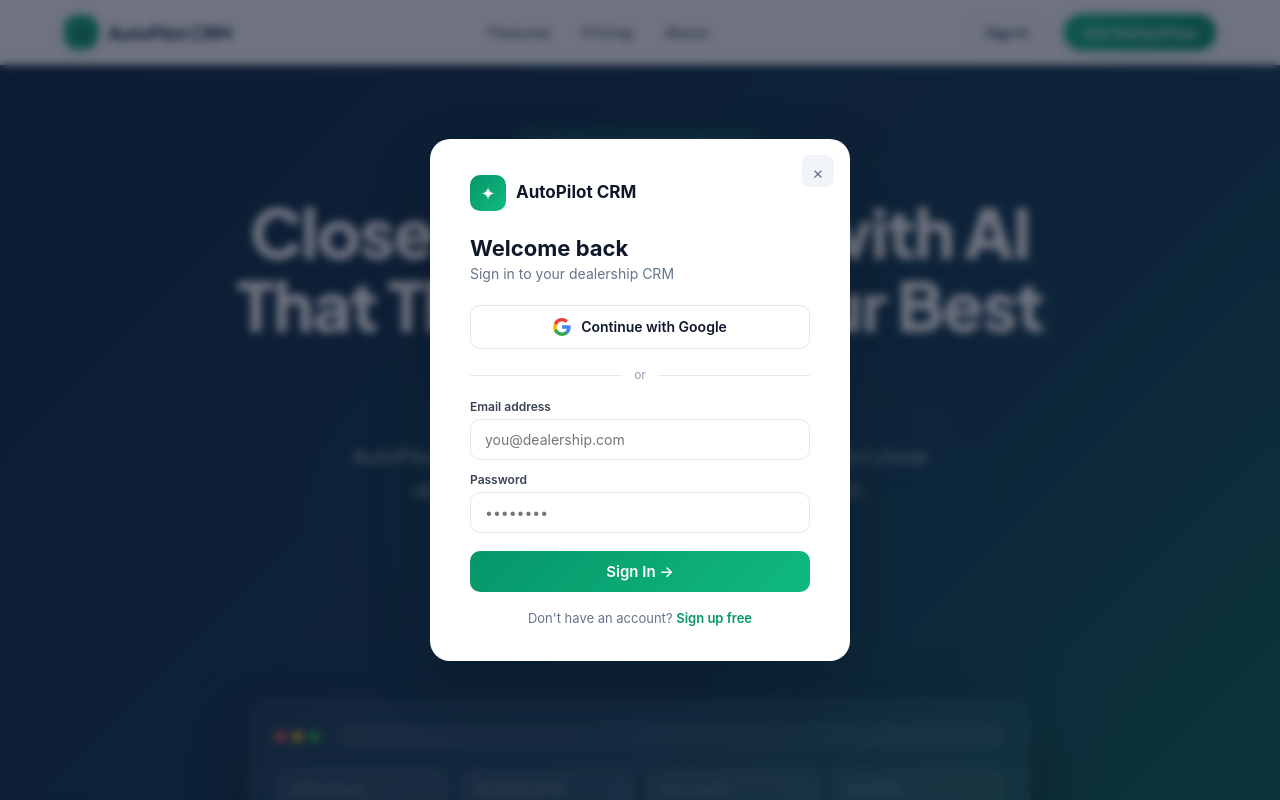
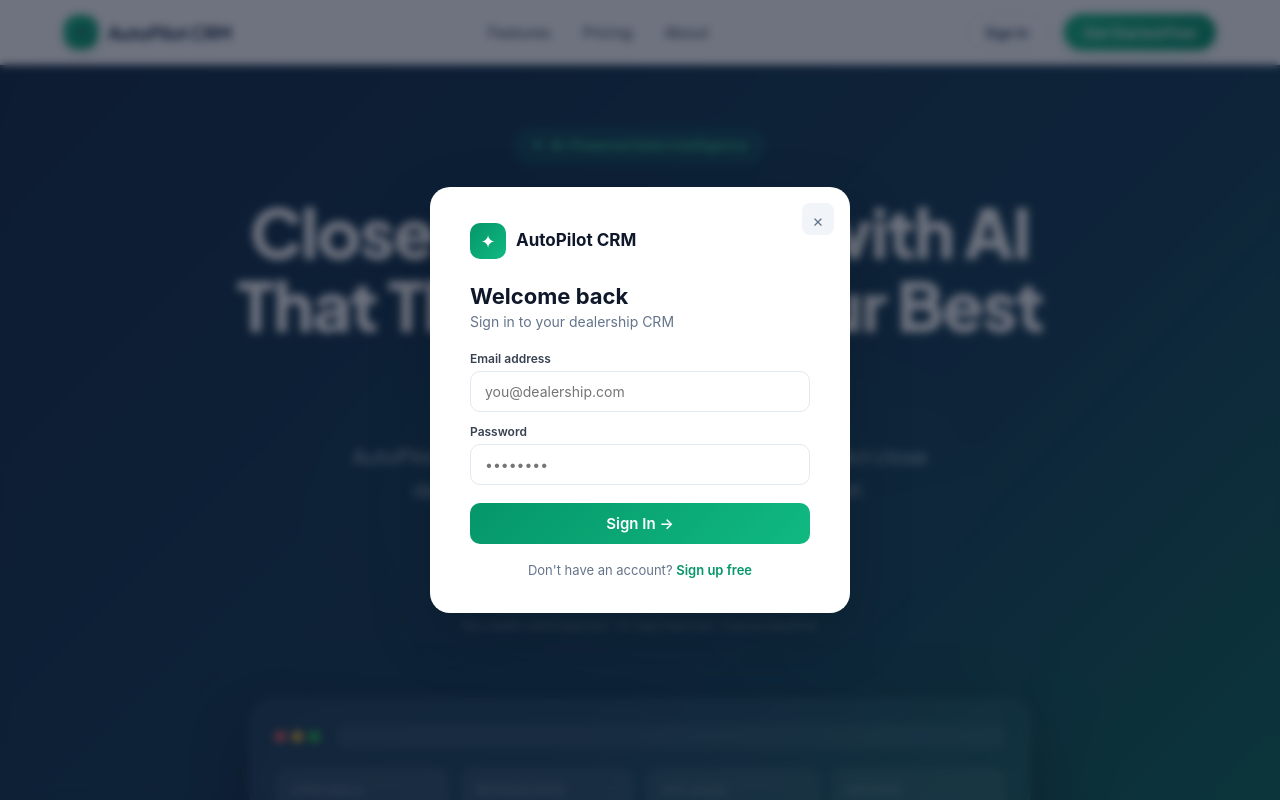
Before and after one commit to techy-fuel/auto-app, a React (Vite) app: page / in a window 1280 px wide. Both pictures are taken after a click on the button "Sign In". Built offline with nearby package versions, Linux system fonts and the light colour scheme; no server answers.

Commit message:
Remove Google login — email/password only for now

```diff
--- a/src/components/auth/AuthModal.jsx
+++ b/src/components/auth/AuthModal.jsx
@@ -73,17 +73,6 @@ export function AuthModal({ mode: initialMode = 'signin', onClose, onAuth }) {
           </div>
         ) : (
           <>
-            <button onClick={handleGoogle} style={{ width: '100%', padding: '12px', borderRadius: 10, border: '1.5px solid #E2E8F0', background: 'white', font: '600 14px/1 Inter, sans-serif', color: '#0F172A', cursor: 'pointer', display: 'flex', alignItems: 'center', justifyContent: 'center', gap: 10, marginBottom: 20 }}>
-              <svg width="18" height="18" viewBox="0 0 18 18"><path fill="#4285F4" d="M17.64 9.2c0-.637-.057-1.251-.164-1.84H9v3.481h4.844c-.209 1.125-.843 2.078-1.796 2.716v2.259h2.908c1.702-1.567 2.684-3.875 2.684-6.615z"/><path fill="#34A853" d="M9 18c2.43 0 4.467-.806 5.956-2.184l-2.908-2.259c-.806.54-1.837.86-3.048.86-2.344 0-4.328-1.584-5.036-3.711H.957v2.332C2.438 15.983 5.482 18 9 18z"/><path fill="#FBBC05" d="M3.964 10.706c-.18-.54-.282-1.117-.282-1.706s.102-1.166.282-1.706V4.962H.957C.347 6.175 0 7.55 0 9s.348 2.825.957 4.038l3.007-2.332z"/><path fill="#EA4335" d="M9 3.58c1.321 0 2.508.454 3.44 1.345l2.582-2.58C13.463.891 11.426 0 9 0 5.482 0 2.438 2.017.957 4.962L3.964 7.294C4.672 5.163 6.656 3.58 9 3.58z"/></svg>
-              Continue with Google
-            </button>
-
-            <div style={{ display: 'flex', alignItems: 'center', gap: 12, marginBottom: 20 }}>
-              <div style={{ flex: 1, height: 1, background: '#E2E8F0' }} />
-              <span style={{ font: '12px/1 Inter, sans-serif', color: '#94A3B8' }}>or</span>
-              <div style={{ flex: 1, height: 1, background: '#E2E8F0' }} />
-            </div>
-
             <form onSubmit={mode === 'signin' ? handleSignIn : handleSignUp} style={{ display: 'flex', flexDirection: 'column', gap: 14 }}>
               {mode === 'signup' && (
                 <div>
```
